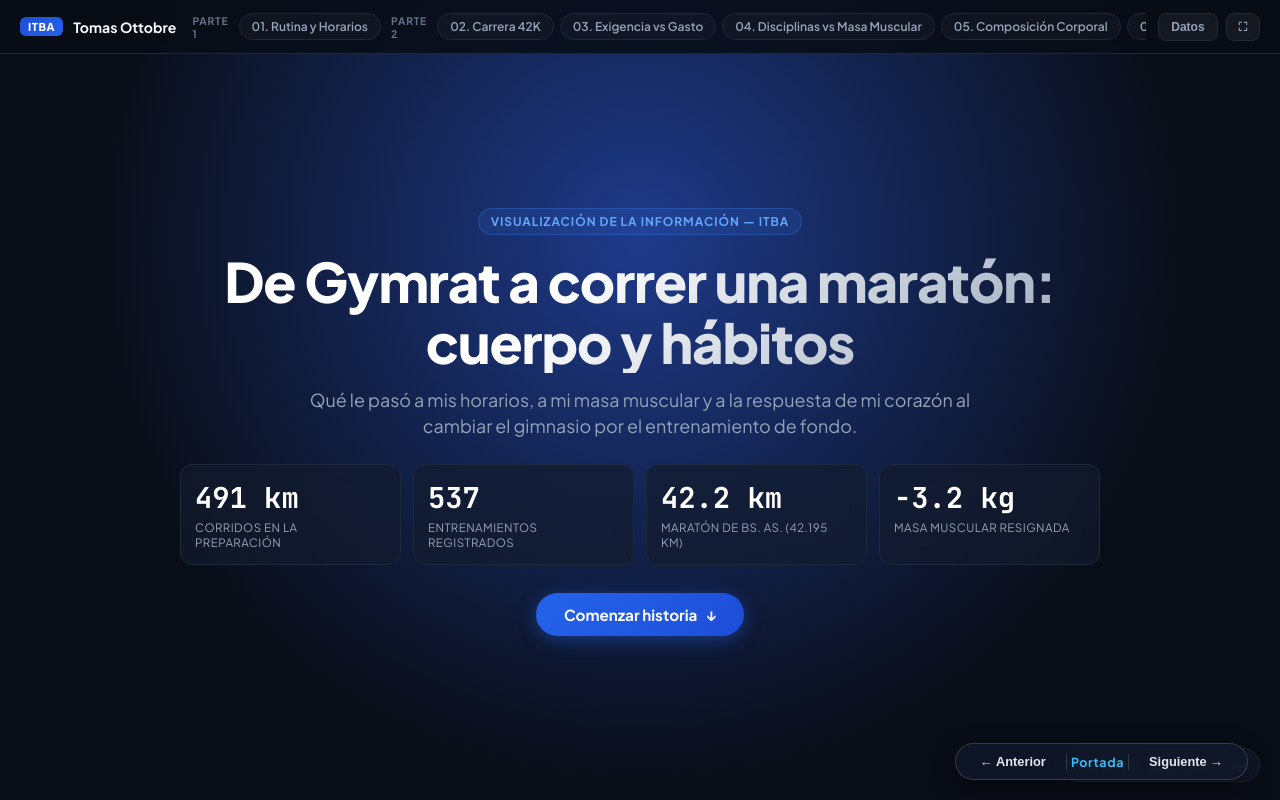
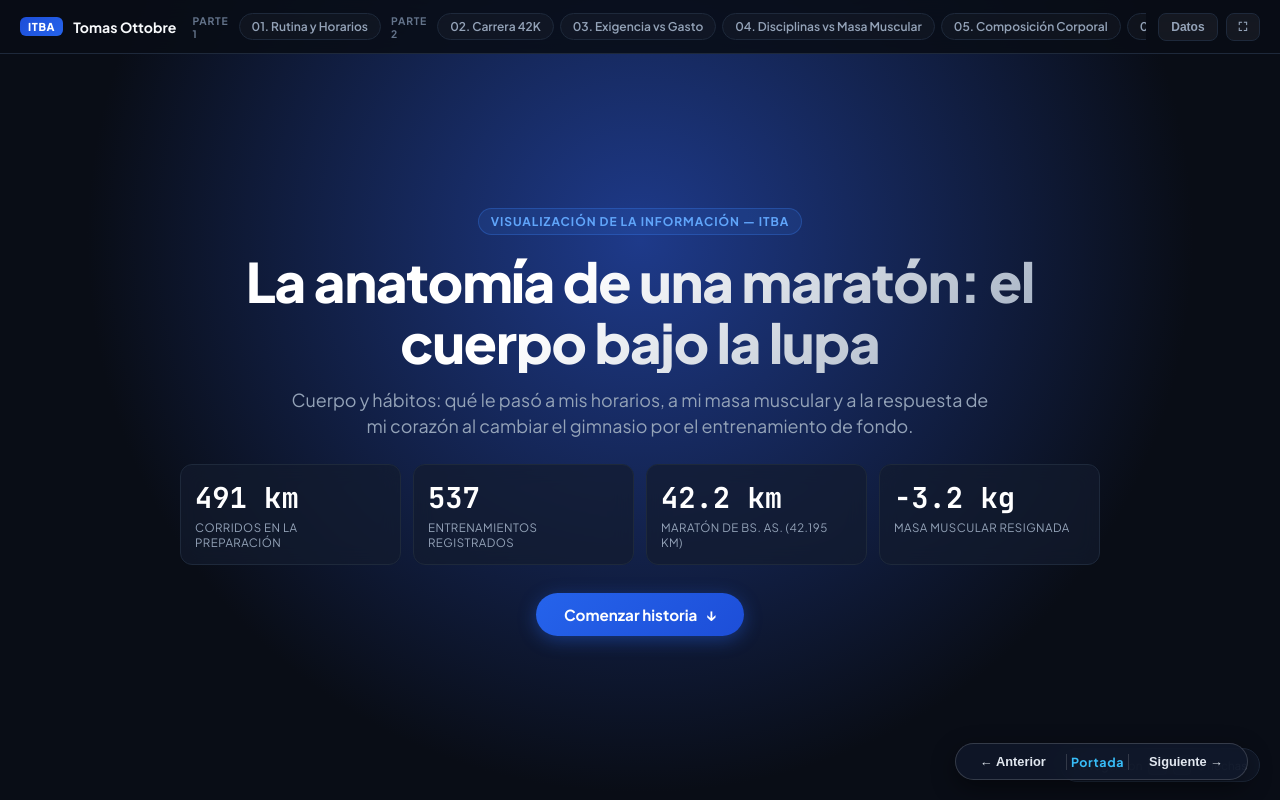
Before and after one commit to tottobre/infovis, a plain HTML site: page presentacion.html in a window 1280 px wide. Drawn offline with Linux system fonts and the light colour scheme.

Commit message:
Actualizar título principal a 'La anatomía de una maratón: el cuerpo bajo la lupa'

```diff
--- a/presentacion.html
+++ b/presentacion.html
@@ -3,7 +3,7 @@
 <head>
   <meta charset="UTF-8">
   <meta name="viewport" content="width=device-width, initial-scale=1.0, maximum-scale=1.0, user-scalable=no">
-  <title>De Gymrat a correr una maratón | Tomas Ottobre — ITBA</title>
+  <title>La anatomía de una maratón: el cuerpo bajo la lupa | Tomas Ottobre — ITBA</title>
   <link rel="preconnect" href="https://fonts.googleapis.com">
   <link rel="preconnect" href="https://fonts.gstatic.com" crossorigin>
   <link href="https://fonts.googleapis.com/css2?family=Plus+Jakarta+Sans:wght@400;500;600;700;800&family=JetBrains+Mono:wght@400;500;600;700&display=swap" rel="stylesheet">
@@ -1090,9 +1090,9 @@
       <div class="hero-badge">
         <span>Visualización de la Información — ITBA</span>
       </div>
-      <h1 class="hero-title">De Gymrat a correr una maratón: cuerpo y hábitos</h1>
+      <h1 class="hero-title">La anatomía de una maratón: el cuerpo bajo la lupa</h1>
       <p class="hero-subtitle">
-        Qué le pasó a mis horarios, a mi masa muscular y a la respuesta de mi corazón al cambiar el gimnasio por el entrenamiento de fondo.
+        Cuerpo y hábitos: qué le pasó a mis horarios, a mi masa muscular y a la respuesta de mi corazón al cambiar el gimnasio por el entrenamiento de fondo.
       </p>
 
       <div class="stats-grid">
```
Also changed, not shown: index.html (+1 -1 lines), 1 other file.
